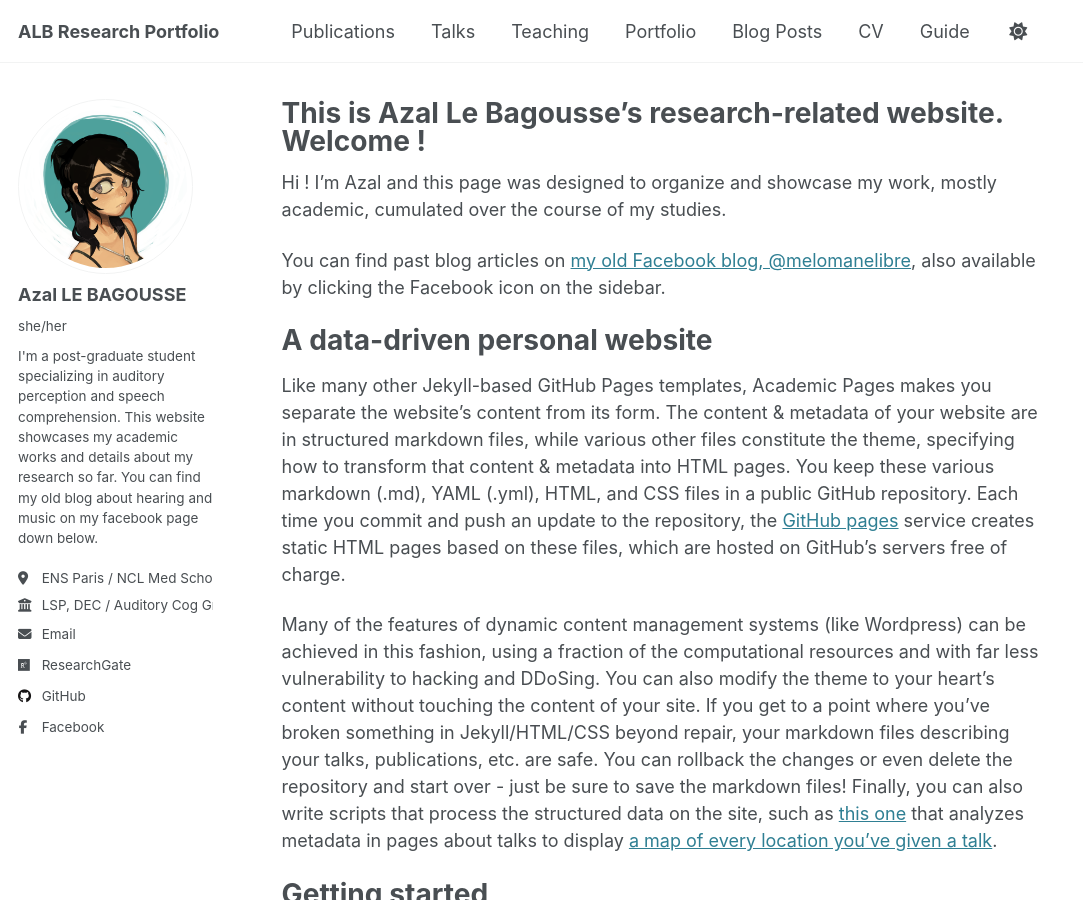
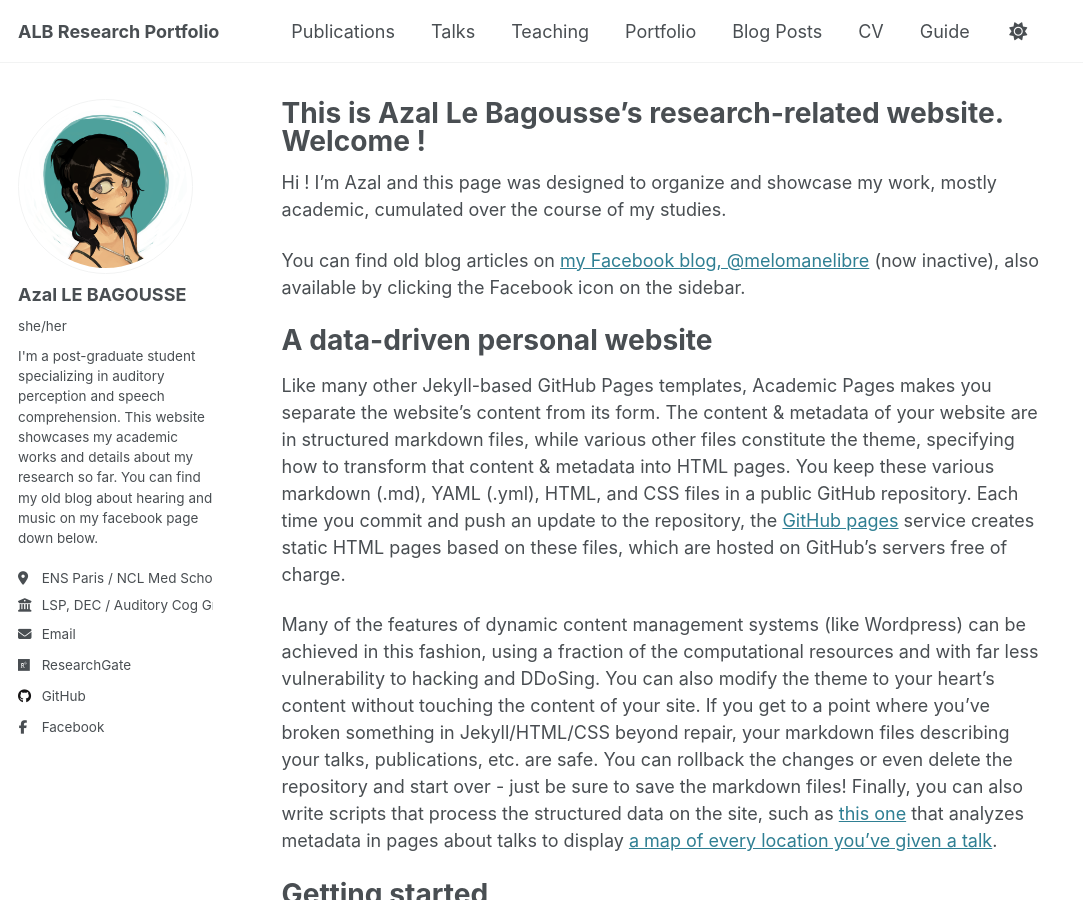
Before and after one commit to azallb/azallb.github.io, a Jekyll site: the page built from _pages/about.md, in a window 1280 px wide and 900 px high. Shown: the whole window, without its empty margins (0-1083 px from the left). Built offline with Jekyll 4.4.1, drawn with Linux system fonts in a browser that asks for light colours.

Commit message:
modify about, main page

```diff
--- a/_pages/about.md
+++ b/_pages/about.md
@@ -9,7 +9,7 @@ redirect_from:
 
 Hi ! I'm Azal and this page was designed to organize and showcase my work, mostly academic, cumulated over the course of my studies.
 
-You can find past blog articles on [my old Facebook blog, @melomanelibre](https://www.facebook.com/melomanelibre/), also available by clicking the Facebook icon on the sidebar.
+You can find old blog articles on [my Facebook blog, @melomanelibre](https://www.facebook.com/melomanelibre/) (now inactive), also available by clicking the Facebook icon on the sidebar.
 
 A data-driven personal website
 ======
```
